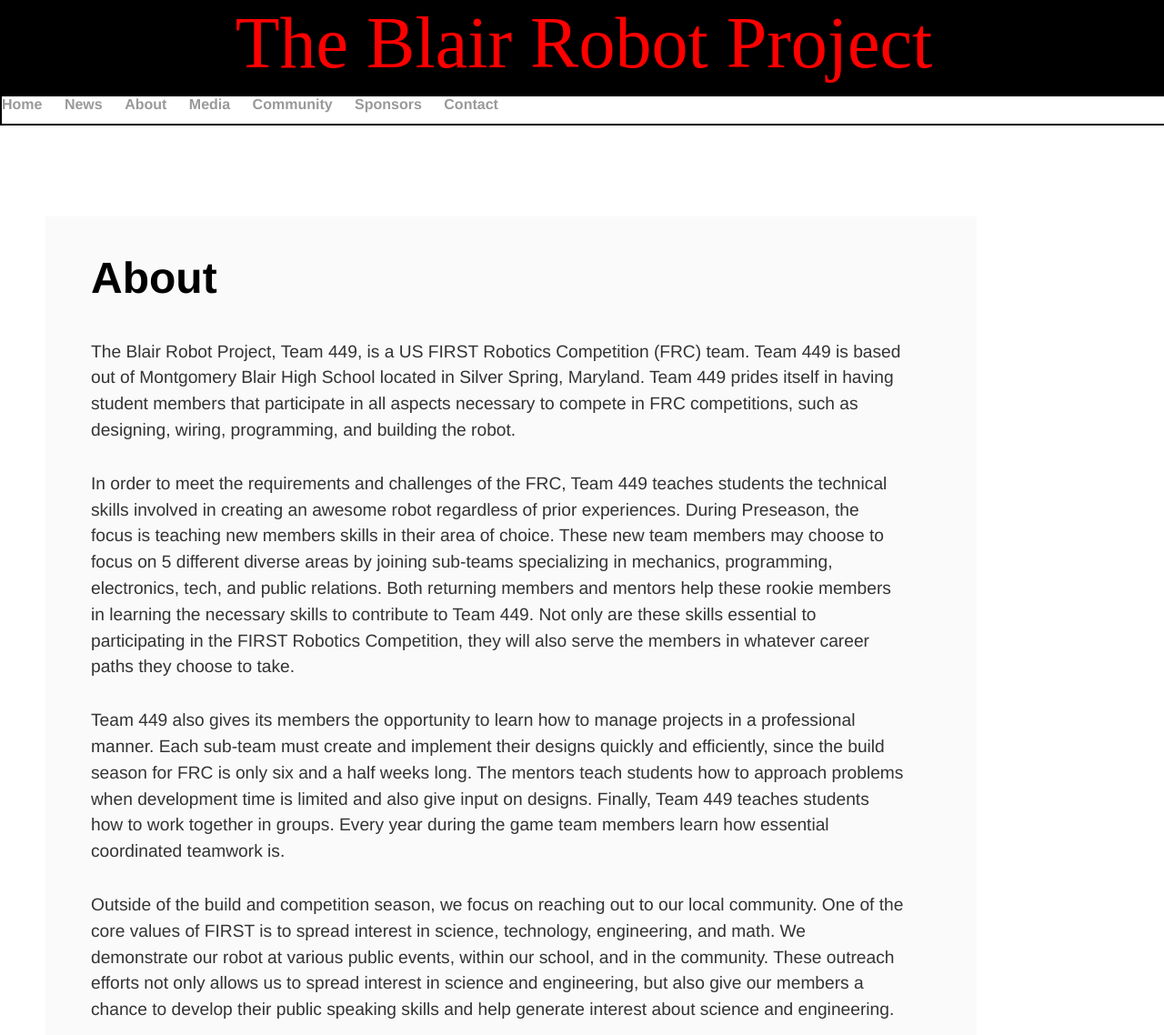
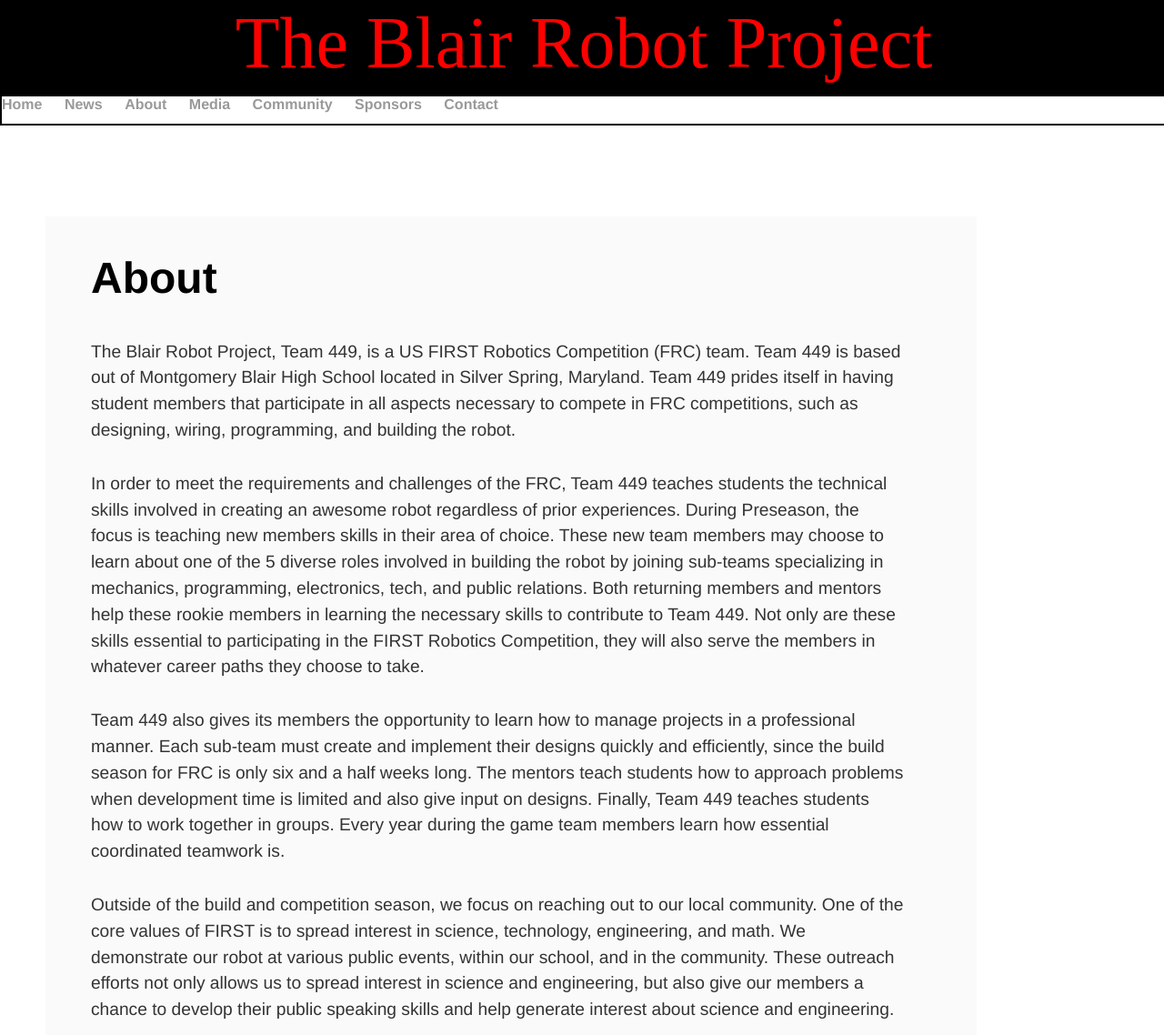
Before and after one commit to mouseythemouse/blair-robot-project.github.io, a Jekyll site: the page built from About/index.html, in a window 1280 px wide. Shown: the whole page at 91% size. Built offline with Jekyll 4.4.1, drawn with Linux system fonts in a browser that asks for light colours.

Commit message:
Update index.html

```diff
--- a/About/index.html
+++ b/About/index.html
@@ -9,10 +9,11 @@
 	aspects necessary to compete in FRC competitions, such as designing, wiring, programming, and building the robot.</p>
 	<p>In order to meet the requirements and challenges of the FRC, Team 449 teaches students the technical skills involved
 	in creating an awesome robot regardless of prior experiences. During Preseason, the focus is teaching new members skills in
-	their area of choice. These new team members may choose to focus on 5 different diverse areas by joining sub-teams specializing
-	in mechanics, programming, electronics, tech, and public relations. Both returning members and mentors help these rookie
-	members in learning the necessary skills to contribute to Team 449. Not only are these skills essential to participating
-	in the FIRST Robotics Competition, they will also serve the members in whatever career paths they choose to take.</p>
+	their area of choice. These new team members may choose to learn about one of the 5 diverse roles involved in building the robot
+	by joining sub-teams specializing in mechanics, programming, electronics, tech, and public relations. Both returning members
+	and mentors help these rookie members in learning the necessary skills to contribute to Team 449. Not only are these skills
+	essential to participating in the FIRST Robotics Competition, they will also serve the members in whatever career paths
+	they choose to take.</p>
 	<p>Team 449 also gives its members the opportunity to learn how to manage projects in a professional manner. Each sub-team
 	must create and implement their designs quickly and efficiently, since the build season for FRC is only six and a half weeks
 	long. The mentors teach students how to approach problems when development time is limited and also give input on designs.
```
